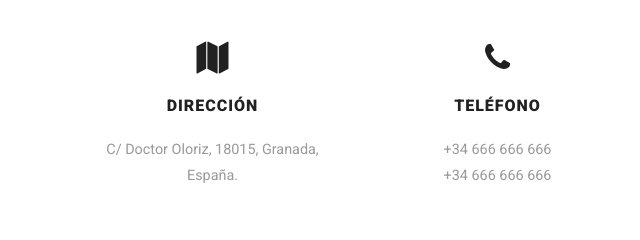
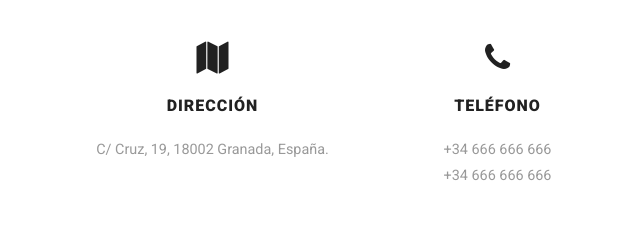
Before and after one commit to SportHire/sporthire.github.io, a plain HTML site: page index.html in a window 1280 px wide. Shown: the part 3840-4080 px from the top of the page, 0-640 px from the left. Drawn offline with Linux system fonts and the light colour scheme; files whose address does not match are found by name.

Commit message:
Cambio en la dirección de la empresa

```diff
--- a/index.html
+++ b/index.html
@@ -491,7 +491,7 @@
 				<div class="col-sm-3 w3layouts-contact-grid">
 					<i class="fa fa-map" aria-hidden="true"></i>
 					<h5>Dirección</h5>
-					<p>C/ Doctor Oloriz, 18015, Granada, España.</p>
+					<p>C/ Cruz, 19, 18002 Granada, España.</p>
 				</div>
 				<div class="col-sm-3 w3layouts-contact-grid">
 					<i class="fa fa-phone" aria-hidden="true"></i>
```
